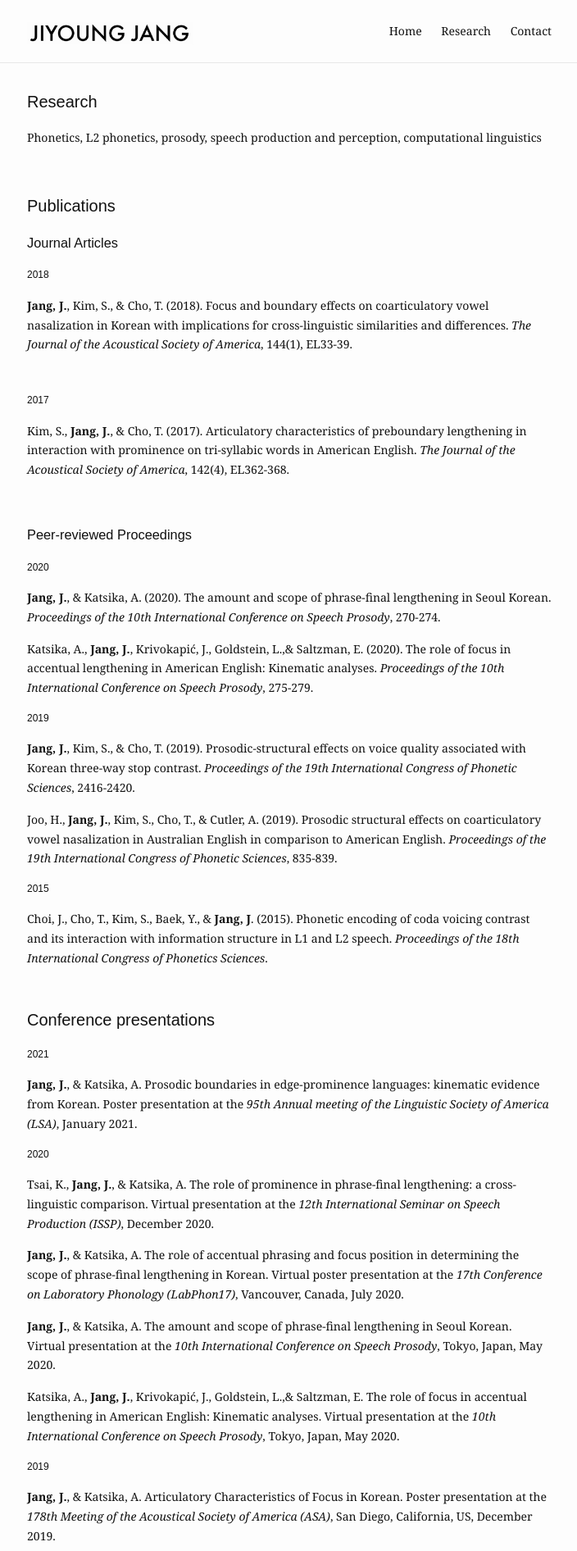
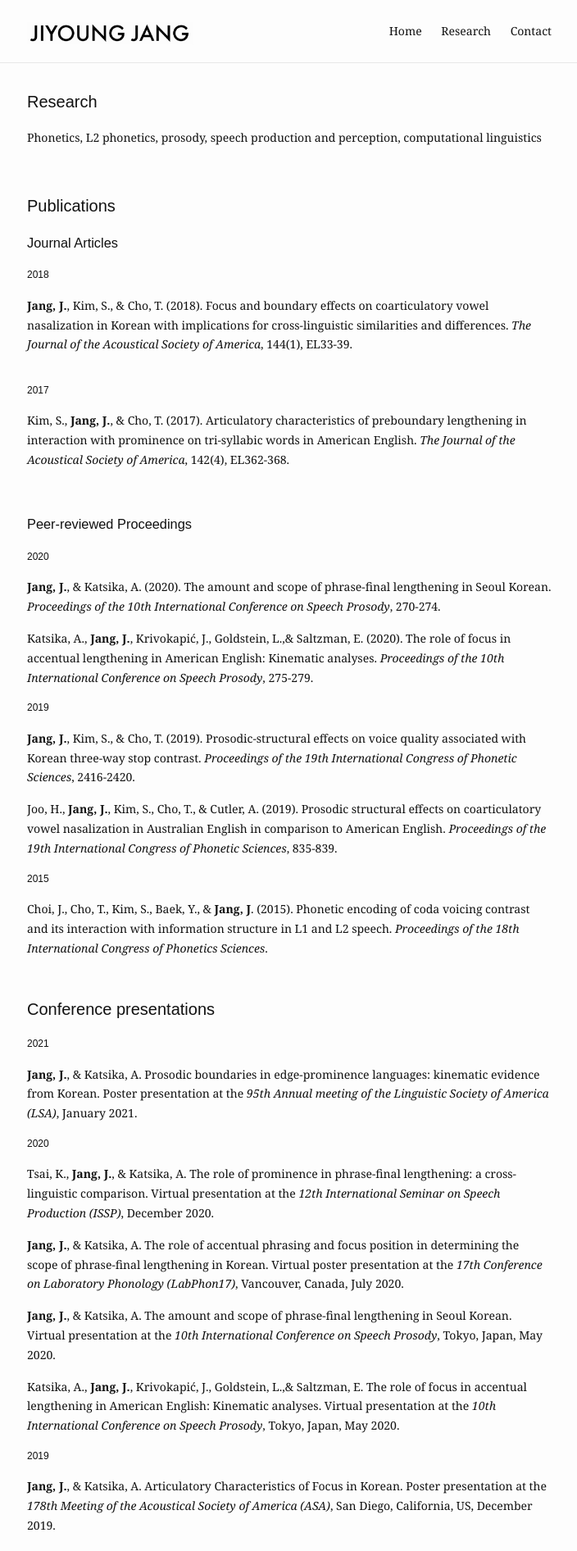
Before and after one commit to jiyoungj/jiyoungj.github.io, a Jekyll site: the page built from research.md, in a window 1280 px wide. Shown: the top 1892 px of the page at 82% size, without its empty margins (287-991 px from the left). Built offline with Jekyll 4.4.1, drawn with Linux system fonts in a browser that asks for light colours.

Commit message:
Update research.md

```diff
--- a/research.md
+++ b/research.md
@@ -16,7 +16,7 @@ Phonetics, L2 phonetics, prosody, speech production and perception, computationa
   <h4>2018</h4>
    <b>Jang, J.</b>, Kim, S., & Cho, T. (2018). Focus and boundary effects on coarticulatory vowel nasalization in Korean with implications for cross-linguistic similarities and differences. <em>The Journal of the Acoustical Society of America</em>, 144(1), EL33-39.
 
-  <h6><br></h6>
+  <h6 style="font-size:2px"><br></h6>
   <h4>2017</h4>
    Kim, S., <b>Jang, J.</b>, & Cho, T. (2017). Articulatory characteristics of preboundary lengthening in interaction with prominence on tri-syllabic words in American English. <em>The Journal of the Acoustical Society of America</em>, 142(4), EL362-368.
 
```
